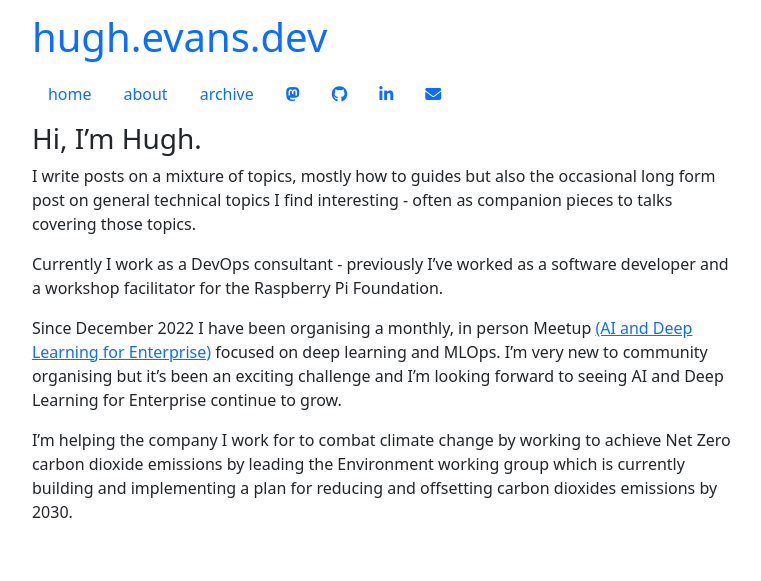
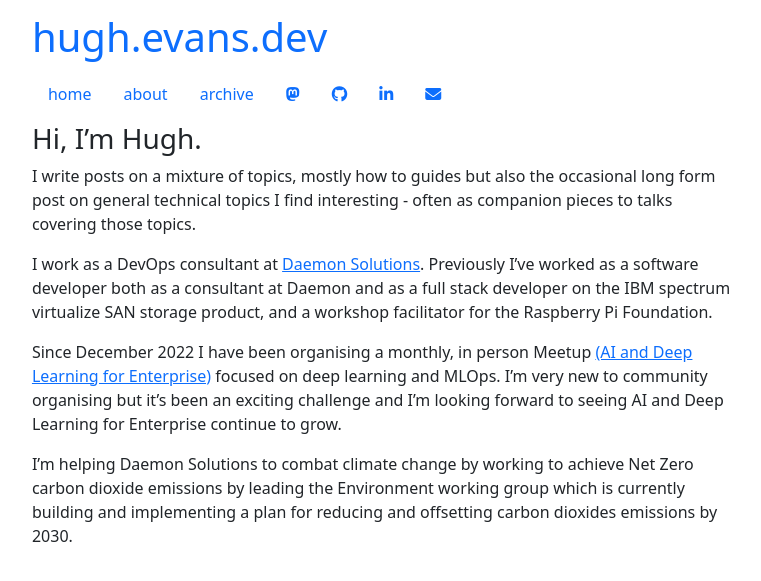
Before and after one commit to hevansDev/portfolio-website, a Jekyll site: the page built from about.md, in a window 1280 px wide. Shown: the top 581 px of the page, without its empty margins (254-1015 px from the left). Built offline with Jekyll 4.4.1, drawn with Linux system fonts in a browser that asks for light colours; nearby versions of some CDN libraries.

Commit message:
updated bio

```diff
--- a/about.md
+++ b/about.md
@@ -7,8 +7,8 @@ layout: default
 
 I write posts on a mixture of topics, mostly how to guides but also the occasional long form post on general technical topics I find interesting - often as companion pieces to talks covering those topics.
 
-Currently I work as a DevOps consultant - previously I've worked as a software developer and a workshop facilitator for the Raspberry Pi Foundation.
+I work as a DevOps consultant at [Daemon Solutions](dae.mn). Previously I've worked as a software developer both as a consultant at Daemon and as a full stack developer on the IBM spectrum virtualize SAN storage product, and a workshop facilitator for the Raspberry Pi Foundation.
 
 Since December 2022 I have been organising a monthly, in person Meetup [(AI and Deep Learning for Enterprise)](https://www.meetup.com/enterprise-deep-learning-ai-uk) focused on deep learning and MLOps. I'm very new to community organising but it's been an exciting challenge and I'm looking forward to seeing AI and Deep Learning for Enterprise continue to grow.
 
-I'm helping the company I work for to combat climate change by working to achieve Net Zero carbon dioxide emissions by leading the Environment working group which is currently building and implementing a plan for reducing and offsetting carbon dioxides emissions by 2030.
+I'm helping Daemon Solutions to combat climate change by working to achieve Net Zero carbon dioxide emissions by leading the Environment working group which is currently building and implementing a plan for reducing and offsetting carbon dioxides emissions by 2030.
```
